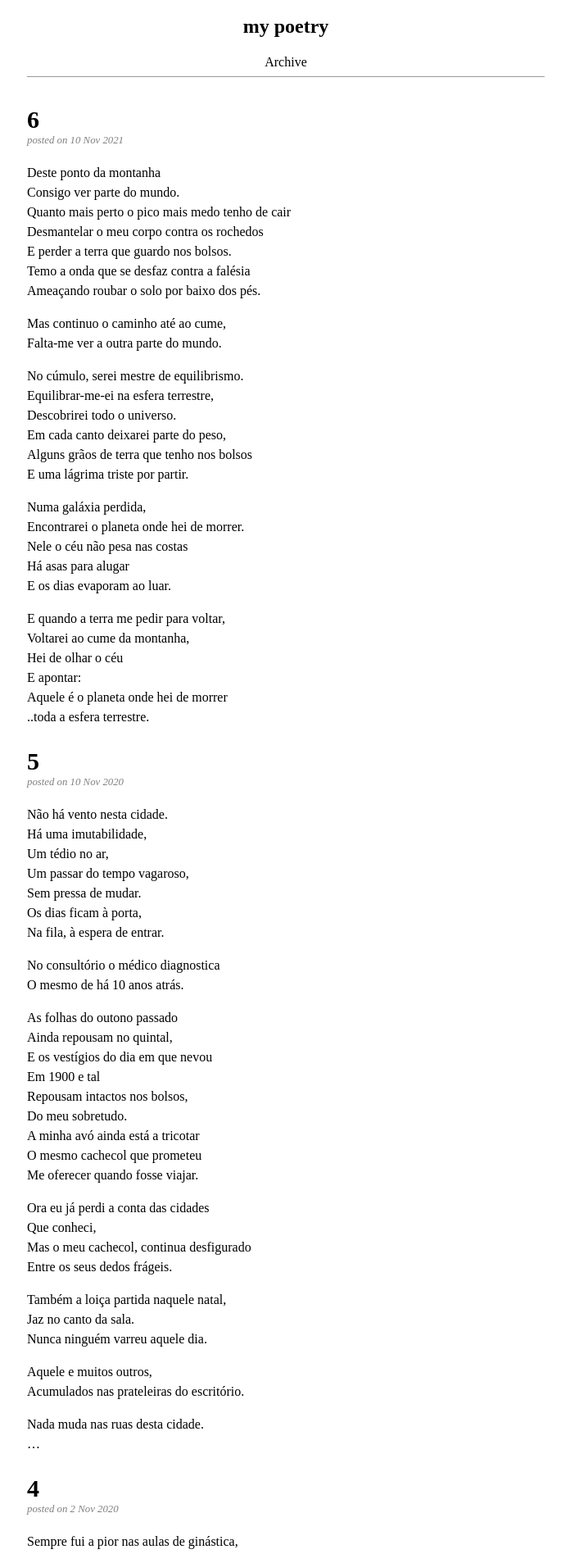
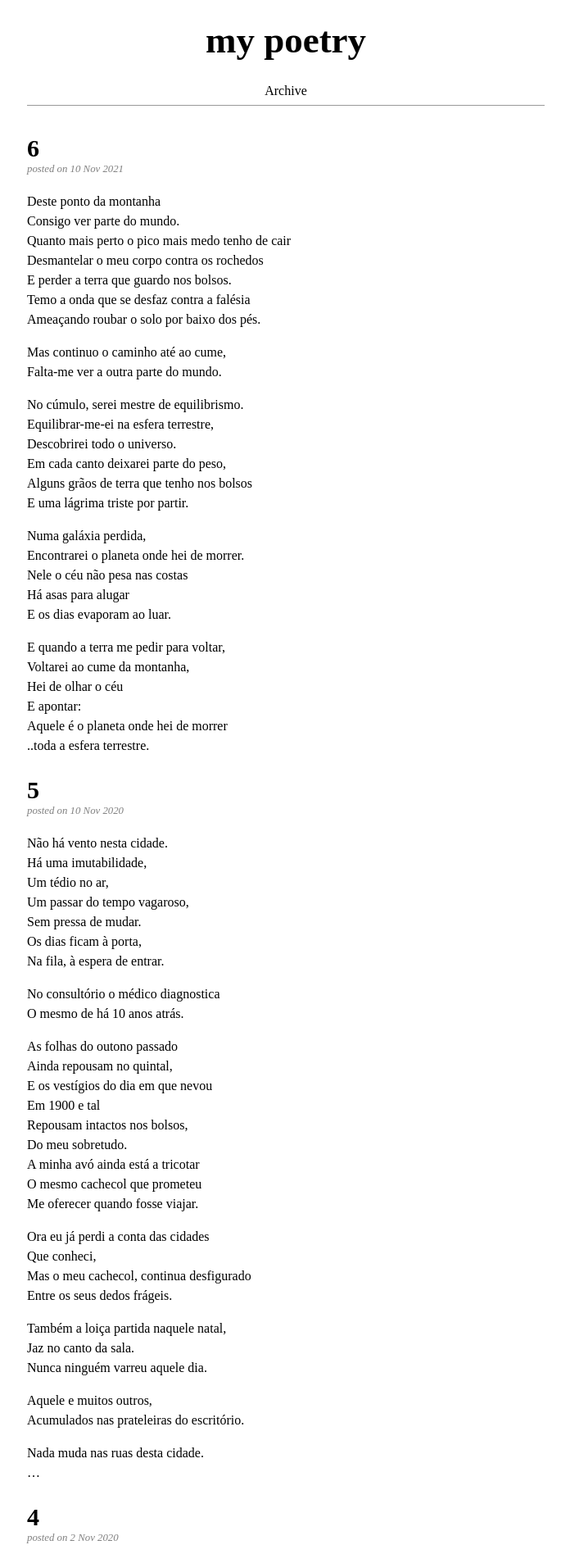
Before and after one commit to ryaplots/multiverse, a Jekyll site: the page built from index.md, in a window 1280 px wide. Shown: the top 1896 px of the page at 82% size, without its empty margins (291-987 px from the left). Built offline with Jekyll 4.4.1, drawn with Linux system fonts in a browser that asks for light colours; some web fonts are replaced.

```diff
--- a/_config.yml
+++ b/_config.yml
@@ -1,4 +1,4 @@
-title: My Title here
+title: Multiverse
 owner: Darya Plotnytska
 email: d.plotnytska.s@gmail.com
 description: ""
--- a/_includes/head.html
+++ b/_includes/head.html
@@ -4,6 +4,7 @@
     <link href="{{site.url}}{{site.baseurl}}/assets/css/style.css" type="text/css" rel="stylesheet"></link>
     <link rel="preconnect" href="https://fonts.gstatic.com">
     <link href="https://fonts.googleapis.com/css2?family=Noto+Serif+TC:wght@200;300;400;500;600;700;900&display=swap" rel="stylesheet">
+    <link href="https://fonts.googleapis.com/css2?family=Lexend+Mega&display=swap" rel="stylesheet">
     <meta content="{{site.description}}" name="description"></meta>
     <meta content="{{site.owner}}" name="author"></meta>
     <meta content="Copyright 2017 {{site.owner}}. All rights reserved." name="copyright"></meta>
--- a/assets/css/style.css
+++ b/assets/css/style.css
@@ -60,6 +60,8 @@ a:hover	{
 #logo	{
 	text-align:center;
 	margin: 20px auto 20px auto;
+	font-size: 30px;
+	font-family: font-family: 'Lexend Mega', sans-serif;
 }
 
 #logo img {
```
